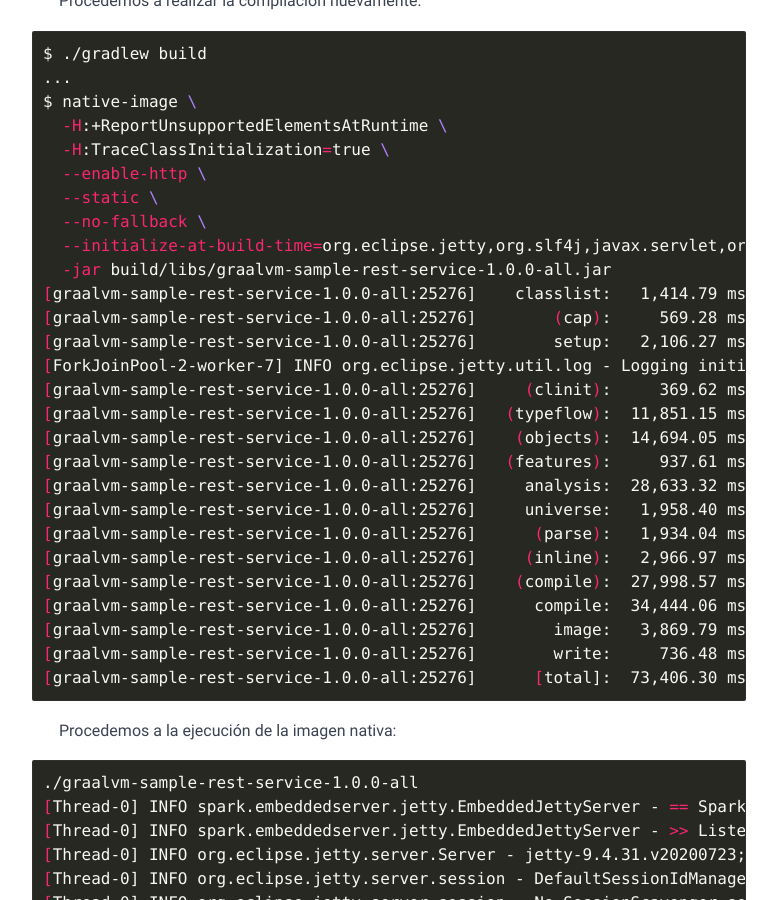
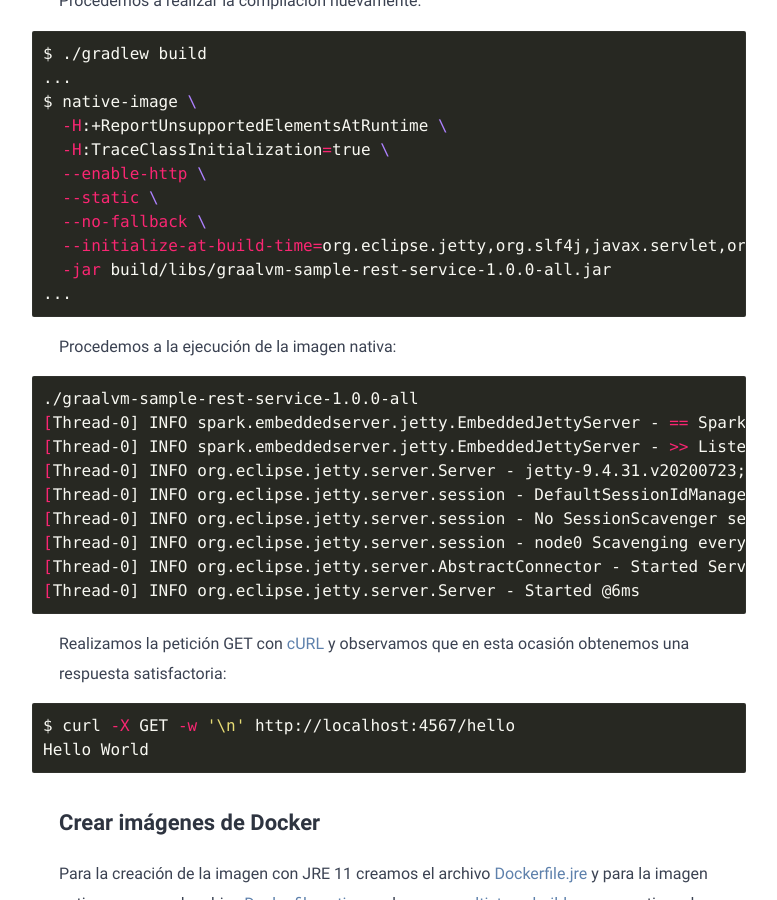
Before and after one commit to barrantesgerman/blog, a Jekyll site: the page built from _posts/imagen-nativa-con-graalvm/2021-09-19-imagen-nativa-con-graalvm.md, in a window 1280 px wide and 900 px high, scrolled down 5231 px. Shown: the whole window, without its empty margins (251-1028 px from the left). Built offline with Jekyll 4.4.1, drawn with Linux system fonts in a browser that asks for light colours; some of the changed text lies outside the part shown.

Commit message:
Ajustes menores

````diff
--- a/_posts/imagen-nativa-con-graalvm/2021-09-19-imagen-nativa-con-graalvm.md
+++ b/_posts/imagen-nativa-con-graalvm/2021-09-19-imagen-nativa-con-graalvm.md
@@ -140,7 +140,7 @@ java.lang.IllegalStateException: java.lang.NoSuchMethodException: no such method
 ...
 ```
 
-El error que obtenemos es debido a que GraalVM al generar la imagen nativa, realiza un análisis estático del código. Sin embargo, este análisis tiene algunas limitaciones a la fecha y es incapaz de predecir todos los usos de la interfaz nativa de Java ([JNI](https://docs.oracle.com/en/java/javase/11/docs/specs/jni/intro.html)), el uso de [Reflection](https://www.oracle.com/technical-resources/articles/java/javareflection.html), los proxy dinámicos (`java.lang.reflect.Proxy`) o los recursos en el class path (`Class.getResource`).
+El error que obtenemos es debido a que GraalVM al generar la imagen nativa, realiza un análisis estático del código. Sin embargo, este análisis tiene algunas [limitaciones](https://www.graalvm.org/reference-manual/native-image/Limitations/) a la fecha y es incapaz de predecir todos los usos de la interfaz nativa de Java ([JNI](https://docs.oracle.com/en/java/javase/11/docs/specs/jni/intro.html)), el uso de [Reflection](https://www.oracle.com/technical-resources/articles/java/javareflection.html), los proxy dinámicos (`java.lang.reflect.Proxy`) o los recursos en el class path (`Class.getResource`).
 
 Los usos no detectados de estas características dinámicas deben proporcionarse a la herramienta de `native-image` en forma de archivos de configuración en formato JSON, preferiblemente dentro de la carpeta `META-INF/native-image` en los recursos del proyecto.
 
@@ -167,23 +167,7 @@ $ native-image \
   --no-fallback \
   --initialize-at-build-time=org.eclipse.jetty,org.slf4j,javax.servlet,org.sparkjava \
   -jar build/libs/graalvm-sample-rest-service-1.0.0-all.jar
-[graalvm-sample-rest-service-1.0.0-all:25276]    classlist:   1,414.79 ms,  0.96 GB
-[graalvm-sample-rest-service-1.0.0-all:25276]        (cap):     569.28 ms,  0.96 GB
-[graalvm-sample-rest-service-1.0.0-all:25276]        setup:   2,106.27 ms,  0.96 GB
-[ForkJoinPool-2-worker-7] INFO org.eclipse.jetty.util.log - Logging initialized @11914ms to org.eclipse.jetty.util.log.Slf4jLog
-[graalvm-sample-rest-service-1.0.0-all:25276]     (clinit):     369.62 ms,  3.77 GB
-[graalvm-sample-rest-service-1.0.0-all:25276]   (typeflow):  11,851.15 ms,  3.77 GB
-[graalvm-sample-rest-service-1.0.0-all:25276]    (objects):  14,694.05 ms,  3.77 GB
-[graalvm-sample-rest-service-1.0.0-all:25276]   (features):     937.61 ms,  3.77 GB
-[graalvm-sample-rest-service-1.0.0-all:25276]     analysis:  28,633.32 ms,  3.77 GB
-[graalvm-sample-rest-service-1.0.0-all:25276]     universe:   1,958.40 ms,  3.77 GB
-[graalvm-sample-rest-service-1.0.0-all:25276]      (parse):   1,934.04 ms,  3.79 GB
-[graalvm-sample-rest-service-1.0.0-all:25276]     (inline):   2,966.97 ms,  3.83 GB
-[graalvm-sample-rest-service-1.0.0-all:25276]    (compile):  27,998.57 ms,  4.34 GB
-[graalvm-sample-rest-service-1.0.0-all:25276]      compile:  34,444.06 ms,  4.34 GB
-[graalvm-sample-rest-service-1.0.0-all:25276]        image:   3,869.79 ms,  4.32 GB
-[graalvm-sample-rest-service-1.0.0-all:25276]        write:     736.48 ms,  4.32 GB
-[graalvm-sample-rest-service-1.0.0-all:25276]      [total]:  73,406.30 ms,  4.32 GB
+...
 ```
 
 Procedemos a la ejecución de la imagen nativa:
````
